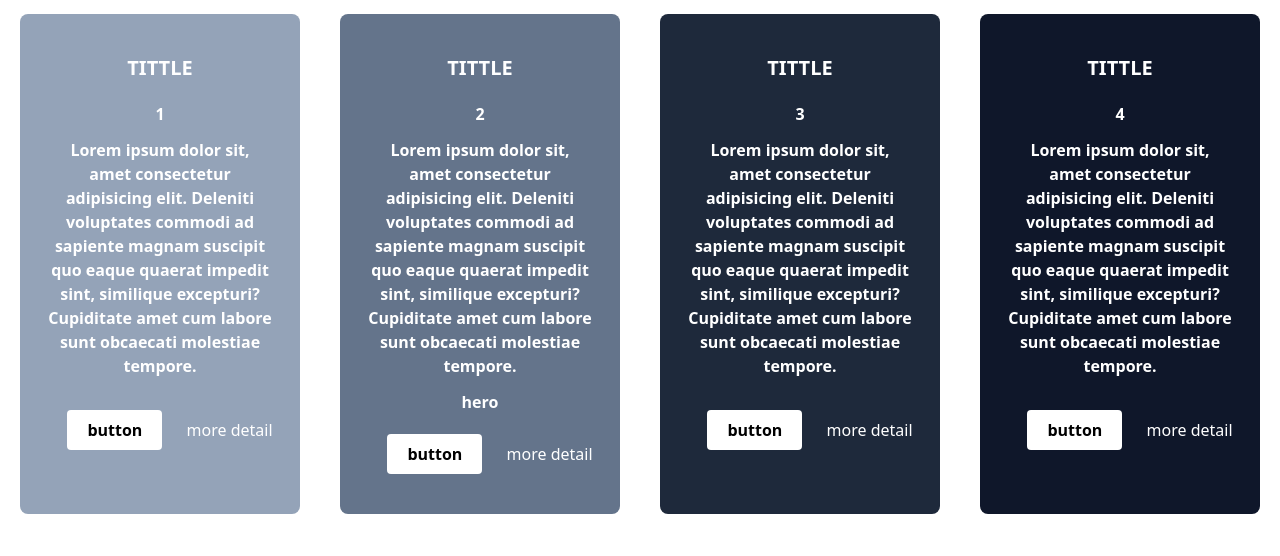
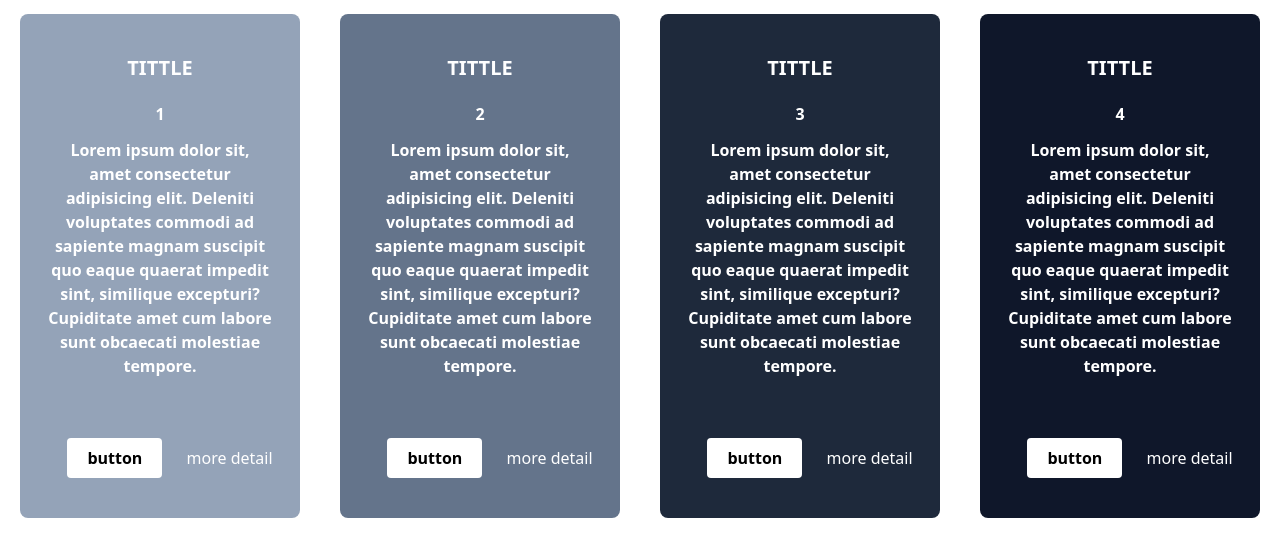
Before and after one commit to yorisofficial/Tailwind, a website: page public/index.html in a window 1280 px wide. Shown: the part 78-634 px from the top of the page. Drawn offline with nearby package versions, Linux system fonts and the light colour scheme.

Commit message:
fix bug footer card

```diff
--- a/public/index.html
+++ b/public/index.html
@@ -57,9 +57,11 @@
     <p class="deskripsi text-center font-sans px-5 my-3">
         Lorem ipsum dolor sit, amet consectetur adipisicing elit. Deleniti voluptates commodi ad sapiente magnam suscipit quo eaque quaerat impedit sint, similique excepturi? Cupiditate amet cum labore sunt obcaecati molestiae tempore.
     </p>
+    <div class="mt-10">
         <button class="bg-white py-2 px-5 my-5 mx-5 text-black rounded hover:bg-slate-600 hover:text-white hover:shadow-lg hover:ring-2 hover:ring-white focus:ring-slate-400 focus:outline-none focus:ring-2 duration-700">button</button>
         <!-- modal togle -->
         <button class="font-light" type="button" data-modal-togle="defaultModal">more detail</button>
+    </div>
 </div>
 <div class="rounded-lg text-white font-bold col-auto bg-slate-500 text-center py-5 px-2 mx-5 my-5">
     <div class="header text-white font-bold text-xl uppercase my-5">
@@ -69,10 +71,11 @@
     <p class="deskripsi text-center font-sans px-5 my-3">
         Lorem ipsum dolor sit, amet consectetur adipisicing elit. Deleniti voluptates commodi ad sapiente magnam suscipit quo eaque quaerat impedit sint, similique excepturi? Cupiditate amet cum labore sunt obcaecati molestiae tempore.
     </p>
-    <div>hero</div>
+    <div class="mt-10">
         <button class="bg-white py-2 px-5 my-5 mx-5 text-black rounded hover:bg-slate-600 hover:text-white hover:shadow-lg hover:ring-2 hover:ring-white focus:ring-slate-400 focus:outline-none focus:ring-2 duration-700">button</button>
         <!-- modal togle -->
         <button class="font-light" type="button" data-modal-togle="defaultModal">more detail</button>
+    </div>
 </div>
 <div class="rounded-lg text-white font-bold col-auto bg-slate-800 text-center py-5 px-2 mx-5 my-5">
     <div class="header text-white font-bold text-xl uppercase my-5">
@@ -82,9 +85,11 @@
     <p class="deskripsi text-center font-sans px-5 my-3">
         Lorem ipsum dolor sit, amet consectetur adipisicing elit. Deleniti voluptates commodi ad sapiente magnam suscipit quo eaque quaerat impedit sint, similique excepturi? Cupiditate amet cum labore sunt obcaecati molestiae tempore.
     </p>
+    <div class="mt-10">
         <button class="bg-white py-2 px-5 my-5 mx-5 text-black rounded hover:bg-slate-600 hover:text-white hover:shadow-lg hover:ring-2 hover:ring-white focus:ring-slate-400 focus:outline-none focus:ring-2 duration-700">button</button>
         <!-- modal togle -->
         <button class="font-light" type="button" data-modal-togle="defaultModal">more detail</button>
+    </div>
 </div>
 <div class="rounded-lg text-white font-bold col-auto bg-slate-900 text-center py-5 px-2 mx-5 my-5">
     <div class="header text-white font-bold text-xl uppercase my-5">tittle</div>
@@ -92,11 +97,13 @@
     <p class="deskripsi text-center font-sans px-5 my-3">
     Lorem ipsum dolor sit, amet consectetur adipisicing elit. Deleniti voluptates commodi ad sapiente magnam suscipit quo eaque quaerat impedit sint, similique excepturi? Cupiditate amet cum labore sunt obcaecati molestiae tempore.
     </p>
+    <div class="mt-10">
         <button class="bg-white py-2 px-5 my-5 mx-5 text-black rounded hover:bg-slate-600 hover:text-white hover:shadow-lg hover:ring-2 hover:ring-white focus:ring-slate-400 focus:outline-none focus:ring-2 duration-700">button</button>
         <!-- modal togle -->
         <button class="font-light" type="button" data-modal-togle="defaultModal">more detail</button>
     </div>
 </div>
+</div>
 
 </body>
 </html>
```
Also changed, not shown: public/css/style.css. Lines whose indentation alone changed are shown as unchanged.
